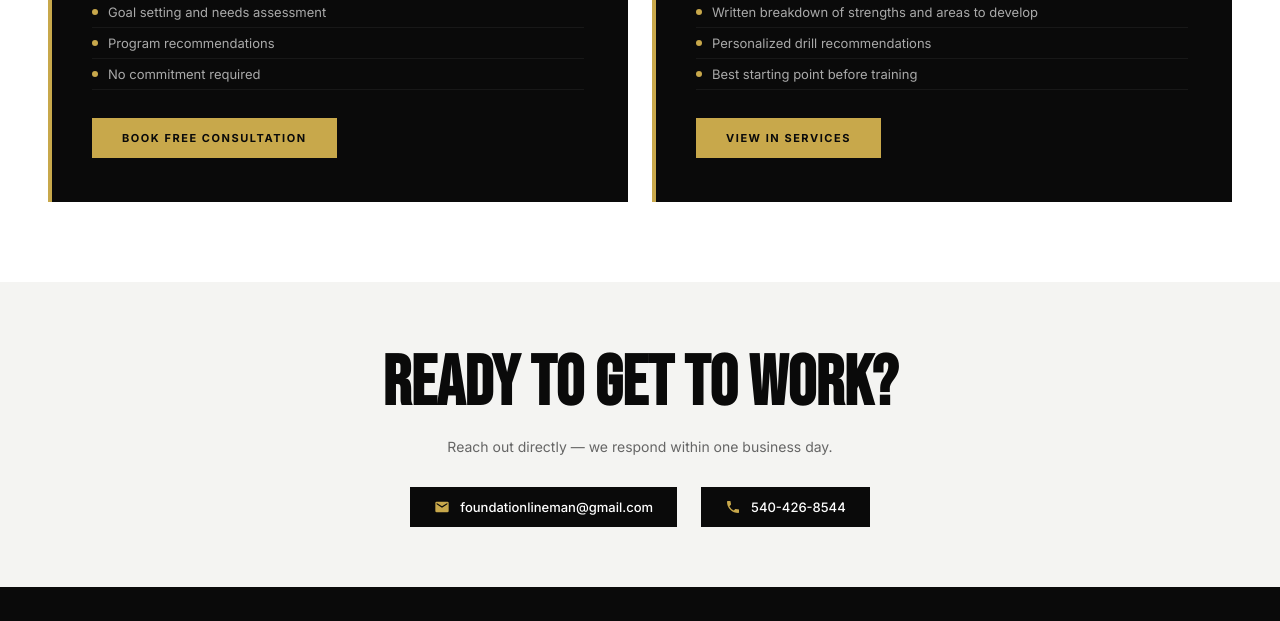
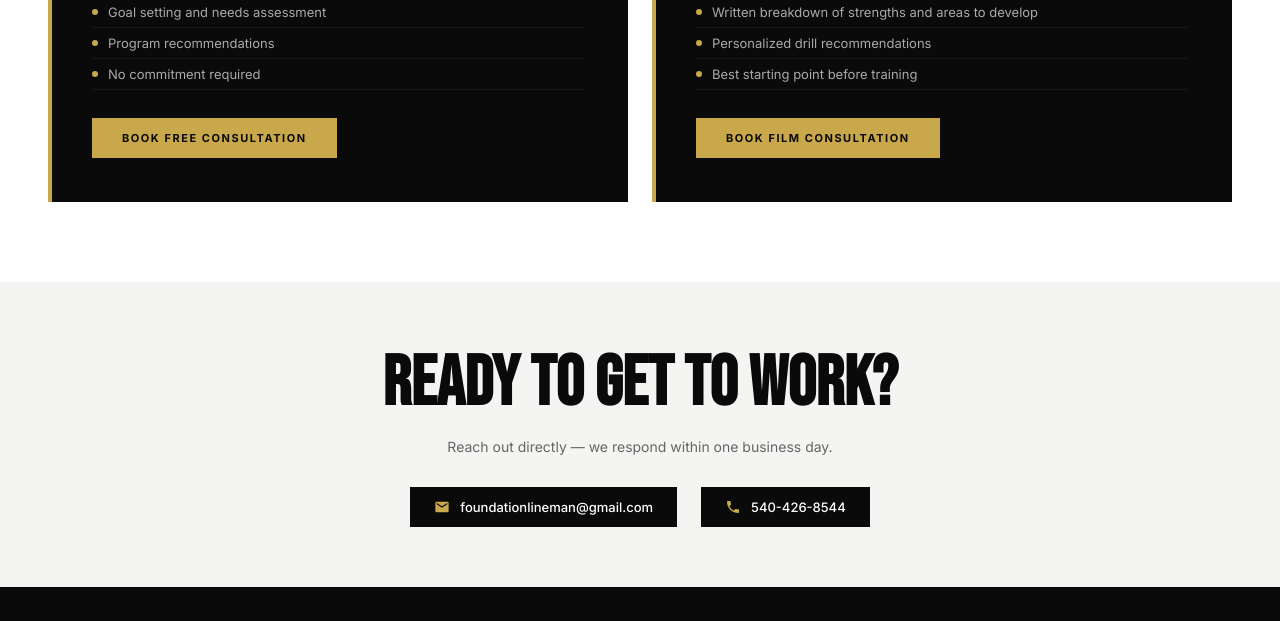
Before and after one commit to foundationlineman-netizen/foundationlineman-seo-site, a plain HTML site: page scheduling.html in a window 1280 px wide. Shown: the part 943-1564 px from the top of the page. Drawn offline with Linux system fonts and the light colour scheme.

Commit message:
Update scheduling.html

```diff
--- a/scheduling.html
+++ b/scheduling.html
@@ -75,7 +75,7 @@ footer{background:var(--black);padding:56px 3rem 0;display:grid;grid-template-co
   <section class="sched-hero"><p class="section-label">Book Your Session</p><h1>SCHEDULE<br /><span>A SESSION</span></h1><p>Start with a free consultation. We'll assess your goals, experience level, and training needs before getting into any paid program.</p></section>
   <section class="sched-cards" aria-label="Session options">
     <article class="sched-card"><h2>Free Consultation</h2><div class="price">$0<small>free</small></div><p>A no-obligation conversation to discuss your goals, film, and what Foundation Lineman can do for you. No strings attached.</p><ul class="features"><li>1-on-1 with Coach James</li><li>Goal setting and needs assessment</li><li>Program recommendations</li><li>No commitment required</li></ul><a class="btn-primary" href="mailto:foundationlineman@gmail.com?subject=Free Consultation Request">Book Free Consultation</a></article>
-    <article class="sched-card"><h2>Film Consultation</h2><div class="price">$20</div><p>Submit your game or practice film and receive detailed position-specific feedback on your technique, footwork, and decision-making.</p><ul class="features"><li>Full film review by Coach James</li><li>Written breakdown of strengths and areas to develop</li><li>Personalized drill recommendations</li><li>Best starting point before training</li></ul><a class="btn-primary" href="services.html">View in Services</a></article>
+    <article class="sched-card"><h2>Film Consultation</h2><div class="price">$20</div><p>Submit your game or practice film and receive detailed position-specific feedback on your technique, footwork, and decision-making.</p><ul class="features"><li>Full film review by Coach James</li><li>Written breakdown of strengths and areas to develop</li><li>Personalized drill recommendations</li><li>Best starting point before training</li></ul><a class="btn-primary" href="mailto:foundationlineman@gmail.com?subject=Film Consultation Request">Book Film Consultation</a></article>
   </section>
   <section class="sched-cta"><h2>READY TO GET TO WORK?</h2><p>Reach out directly — we respond within one business day.</p><div class="contact-pills"><a class="pill" href="mailto:foundationlineman@gmail.com"><svg viewBox="0 0 24 24"><path d="M20 4H4a2 2 0 00-2 2v12a2 2 0 002 2h16a2 2 0 002-2V6a2 2 0 00-2-2zm0 4l-8 5-8-5V6l8 5 8-5v2z"/></svg>foundationlineman@gmail.com</a><a class="pill" href="tel:+15404268544"><svg viewBox="0 0 24 24"><path d="M6.62 10.79a15.05 15.05 0 006.59 6.59l2.2-2.2a1 1 0 011.01-.24c1.12.37 2.33.57 3.58.57a1 1 0 011 1V20a1 1 0 01-1 1A17 17 0 013 4a1 1 0 011-1h3.5a1 1 0 011 1c0 1.25.2 2.45.57 3.58a1 1 0 01-.24 1.01l-2.21 2.2z"/></svg>540-426-8544</a></div></section>
 </main>
```
